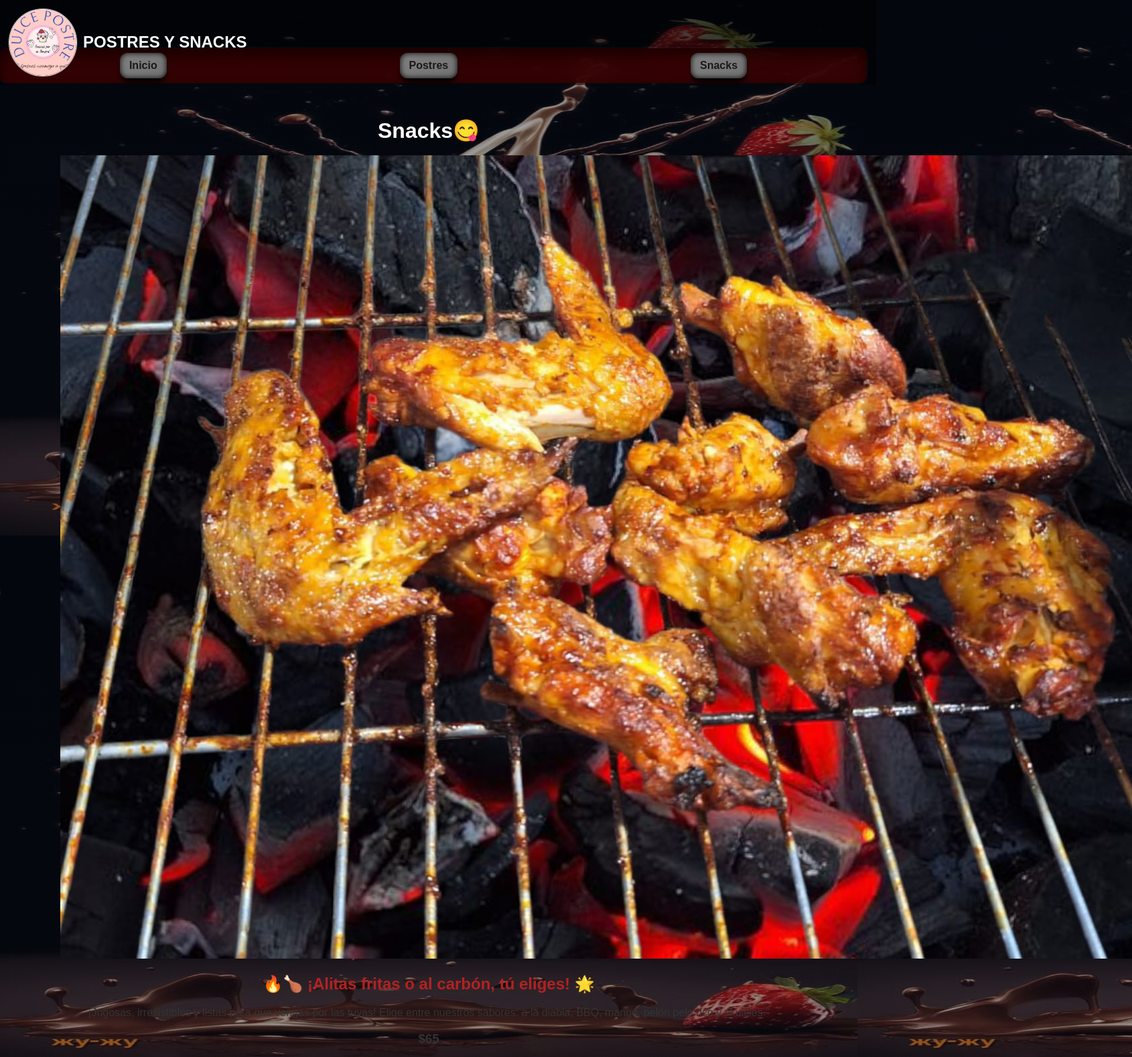
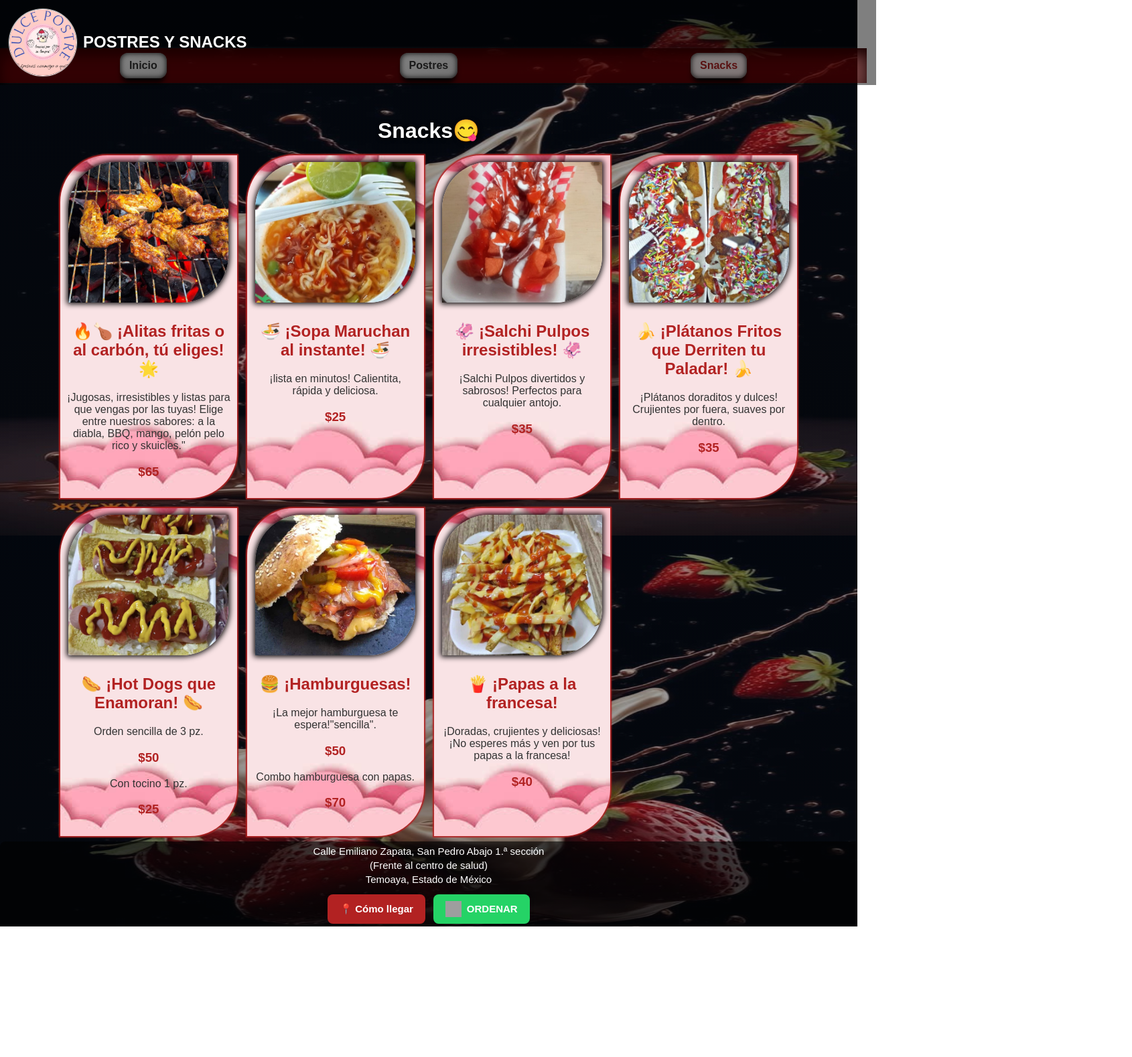
Before and after one commit to carlos19940319/Dulce, a plain HTML site: page snacks.html in a window 1280 px wide. Shown: the top 1579 px of the page at 67% size, 1690 px wide, since content can reach past the window. After the commit the page ends 1384 px from the top, so only its background shows below. Drawn offline with Linux system fonts and the light colour scheme; grey boxes are pictures that could not be loaded.

Commit message:
Actualizar style.css

```diff
--- a/style.css
+++ b/style.css
@@ -1,76 +1,84 @@
-/* 📌 Variables */
+/* Variables editables */
 :root{
   --color-principal: #b22222;
   --color-secundario: #333333;
   --color-fondo-tarjeta: #ffffff;
   --navbar-bg: rgba(197,0,0,0.5);
-  --fondo-img: "img/fondo2.jpg";
+  --fondo-img: "img/fondo2.jpg"; /* ruta editable */
+  width: auto;
+}
+
+:root {
   --fondo-opacidad: 0.4;
 }
 
+/* Body y fondo */
 body {
   margin: 0;
   font-family: Arial, sans-serif;
   color: var(--color-secundario);
-  min-height: 100vh;
-  display: flex;
-  flex-direction: column;
+  height: 100vh;
 
+  /* Fondo con degradado + imagen */
   background-image:
-    linear-gradient(180deg, rgba(7,16,33,var(--fondo-opacidad)) 0%, rgba(12,19,32,var(--fondo-opacidad)) 100%),
+    linear-gradient(
+      180deg,
+      rgba(7, 16, 33, var(--fondo-opacidad)) 0%,
+      rgba(12, 19, 32, var(--fondo-opacidad)) 100%
+    ),
     url("img/fondo44.jpg");
+
   background-position: center center;
   background-size: 100% 100%;
   background-repeat: no-repeat;
   background-attachment: fixed;
 }
 
-header {
+/* Header/logo fijo */
+header{
   display:flex;
   align-items:center;
   gap:10px;
   padding:14px;
   background: rgba(0,0,0,0.5);
   color:#ffffff;
-  position: fixed;
+  position: fixed; /* ← Fijo */
   top: 0;
   left: 0;
   width: 100%;
   z-index: 1001;
 }
-header img.logo {
+
+header img.logo{
   width:100px;
   height:auto;
   border-radius:100px;
   box-shadow:0px 1px 1px #ffffff inset, 0px 0px 1px 1px #FFFFFF;
 }
-header h2 {
-  margin:0;
-  color:white;
-}
 
-nav {
+/* Nav fijo debajo del header */
+nav{
   display:flex;
   justify-content:space-around;
   gap:4px;
   padding:7px;
-  border-radius:10px;
+  border-radius:10px 10xp 10xp;
   box-shadow:1px 10px 20px #320000 inset, 0px 0px 8px -6px #FFFFFF;
-  position: fixed;
-  top: 72px;
+  position: fixed; /* ← Fijo */
+  top: 72px; /* Ajustar según la altura de tu header */
   left: 0;
   width: 100%;
   z-index: 1000;
   background: var(--navbar-bg);
-  backdrop-filter: blur(20px);
+  backdrop-filter: blur(-20px);
 }
 
-nav a {
+nav a{
   text-decoration:none;
   color:var(--color-secundario);
   font-weight:700;
   padding:10px 14px;
-  border-radius:12px;
+  border-radius:12px 12px;
   background: linear-gradient(145deg,#fff,#e6e6e6);
   box-shadow:0px 0px 8px #000000 inset, 0px 9px 8px -3px #000000;
   display:flex;
@@ -79,86 +87,144 @@ nav a {
   transition: all .18s ease-in-out;
 }
 
-nav a:hover {
+nav a:hover{
   transform: translateY(-4px) scale(1.03);
   box-shadow:1px 5px 10px #000000 inset, 0px 0px 8px -6px #FFFFFF;
 }
 
-main {
-  flex: 1;
+nav a:active{
+  transform: translateY(2px) scale(.98);
+  box-shadow: inset 4px 4px 6px #b3b3b3, inset -4px -4px 6px #ffffff;
+}
+
+nav a.active{
+  color: var(--color-principal);
+  background: linear-gradient(145deg,#fff7f7,#ffecec);
+}
+
+/* Main con padding-top para que no quede debajo del header+nav */
+main{
   max-width:1100px;
   margin:18px auto;
   padding:0 14px;
-  padding-top: 140px;
-  text-align: center;
+  padding-top: 140px; /* Ajustar según header + nav */
 }
 
-.welcome-text h2 {
-  color: var(--color-principal);
-  font-size: 2rem;
-  margin: 18px 0;
+.welcome-text{
+  text-align:center;
+  color:#c00000;
+  margin:18px 0;
+  text-shadow: 2px 2px 6px rgba(0,0,0,0.6);
+  animation: aparecer 2.5s ease-out;
+}
+.welcome-text h2{
+  margin:1px 0;
+  color:var(--color-principal);
+  font-size:2rem;
+}
+.welcome-text p{
+  margin:0;
+  font-size:1.05rem;
+  color:#ffffff;
 }
 
-.hero {
-  display: flex;
-  justify-content: center;
-  padding: 5px;
+/* Imagen de bienvenida */
+.hero{
+  display:flex;
+  justify-content:center;
+  padding:5px;
+}
+.img-bienvenida{
+  width:100%;
+  max-width:500px;
+  height:auto;
+  border-radius:50px;
+  box-shadow:0 0px 15px 1px rgba(255,255,255,1);
+  animation: zoom 4.5s ease-out;
 }
 
-.img-bienvenida {
-  width: 100%;
-  max-width: 500px;
-  height: auto;
-  border-radius: 50px;
-  box-shadow: 0 0px 15px 1px rgba(255, 255, 255, 1);
+/* GRID contenedor de tarjetas */
+.grid {
+  display: grid;
+  grid-template-columns: repeat(auto-fit, minmax(220px, 1fr));
+  gap: 15px;
+  margin-top: 12px;
 }
 
-.footer {
-  width: 100%;
-  background: rgba(0, 0, 0, 0.6);
-  color: #fff;
+/* Tarjeta con imagen de fondo */
+.card {
+  background: var(--color-fondo-tarjeta) url("img/pngtree-warm-pink-cute-mother-and-baby-background-image_147126.jpg") no-repeat center center;
+  background-size: cover;
+  border-radius: 70px 0px 70px 0px;
+  padding: 10px;
   text-align: center;
-  padding: 4px 10px;
-  box-sizing: border-box;
-  font-family: Arial, sans-serif;
-  margin-top: auto;
+  box-shadow: 0 0px 2px 2px rgba(178, 34, 34, 1);
+  position: relative;
+  overflow: hidden;
 }
 
-.footer-direccion p {
-  margin: 0 0 12px 0;
-  font-size: 15px;
-  line-height: 1.4;
+/* Imagen interna en tarjeta */
+.card img {
+  width: 98%;
+  height: 210px;
+  object-fit: cover;
+  border-radius: 70px 0px 70px 0px;
+  margin-bottom: 5px;
+  box-shadow:0 0px 9px 2px rgba(0, 0, 0, 1);
 }
 
-.footer-botones {
-  display: flex;
-  justify-content: center;
-  gap: 12px;
-  flex-wrap: wrap;
+/* Precio */
+.price {
+  color: var(--color-principal);
+  font-weight:800;
 }
 
-.footer-botones a {
-  display: inline-flex;
-  align-items: center;
-  justify-content: center;
-  gap: 8px;
-  padding: 10px 18px;
-  font-size: 15px;
-  font-weight: bold;
-  border-radius: 8px;
-  text-decoration: none;
-  box-shadow: 0 2px 6px rgba(0,0,0,0.2);
-  transition: background 0.3s, transform 0.2s;
+/* Footer */
+footer{
+  text-align:center;
+  padding:4px;
+  color:#ffffff;
+  margin-top:-10px;
+  background: rgba(0,0,0,.7);
+  border-top-left-radius:8px;
+  border-top-right-radius:1px;
 }
 
-.btn-mapa { background-color: #b22222; color: #fff; border-radius: 20px; }
-.btn-mapa:hover { background-color: #a11d1d; transform: translateY(-2px); }
+/* Animations */
+@keyframes aparecer{
+  from{opacity:0; transform:translateY(-20px)}
+  to{opacity:1; transform:translateY(0)}
+}
+@keyframes zoom{
+  from{opacity:0; transform:scale(.95)}
+  to{opacity:1; transform:scale(1)}
+}
 
-.btn-whatsapp { background-color: #25d366; color: #fff; }
-.btn-whatsapp img { width: 24px; height: 24px; }
-.btn-whatsapp:hover { background-color: #1ebe57; transform: translateY(-2px); }
+/* Responsive */
+@media(max-width:768px){
+  .img-bienvenida{ width:92%; }
+  nav{ flex-wrap:wrap; gap:6px; top:90px; }
+  header img.logo{ width:64px;}
+}
 
-@media (max-width: 768px) {
-  nav { flex-wrap: wrap; gap: 6px; top: 90px; }
-  header img.logo { width: 64px; }
+/* Hover dorado en botones y pestañas */
+nav a:hover,
+.card button:hover {
+  background-color: var(--color-secundario);
+  color: #b22222;
+  box-shadow: 0 0 10px var(--color-secundario);
+  transform: scale(1.15);
+  transition: all 0.3s ease-in-out;
 }
+
+/* Animación de brillo para logo/título */
+@keyframes brilloSuave {
+0% { text-shadow: 0 0 5px var(--color-secundario); }
+50% { text-shadow: 0 0 20px var(--color-secundario), 0 0 30px var(--color-principal); }
+100% { text-shadow: 0 0 5px var(--color-secundario); }
+}
+
+header h1,
+header img {
+animation: brilloSuave 3s infinite alternate;
+}
```
